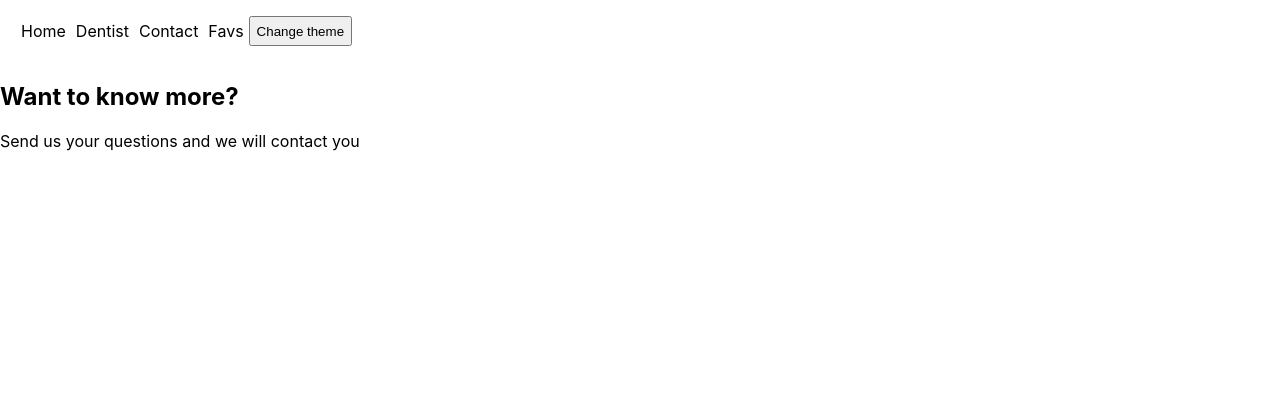
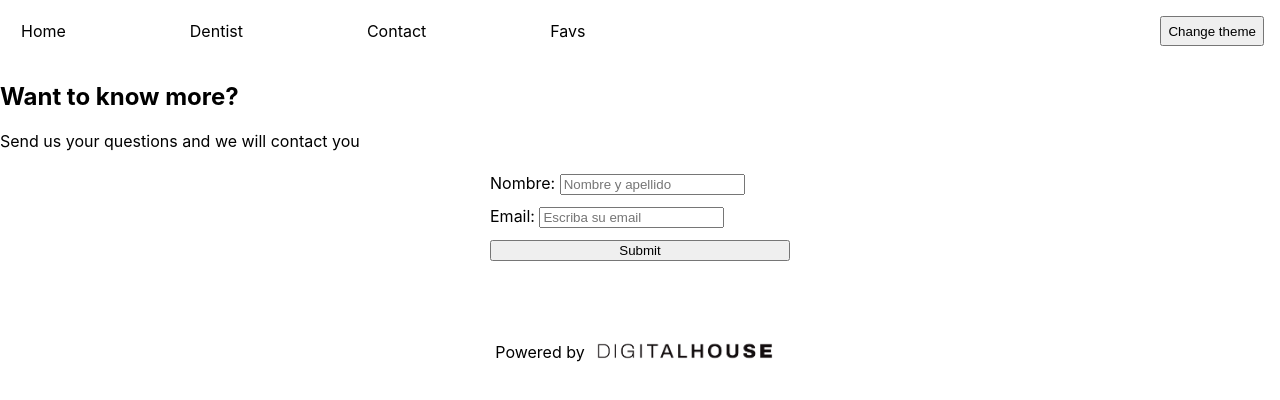
Before and after one commit to eayala199/FinalFrontEnd3_AbrilyEstanislao, a React (Create React App) app: page /contacto in a window 1280 px wide. Shown: the top 400 px of the page. Built offline with nearby package versions, Linux system fonts and the light colour scheme.

Commit message:
se agrego form y footer

```diff
--- a/src/App.jsx
+++ b/src/App.jsx
@@ -5,6 +5,7 @@ import Navbar from './Components/Navbar'
 import Detail from './Routes/Detail'
 import Contact from './Routes/Contact'
 import Favs from './Routes/Favs'
+import Footer from './Components/Footer'
 import { ThemeContext } from './Components/ThemeContextProvider'
 
 function App() {
@@ -19,6 +20,7 @@ function App() {
         <Route path="/contacto" element={<Contact />} />
         <Route path="/favs" element={<Favs />} />
       </Routes>
+      <Footer/>
     </div>
   )
 }
--- a/src/Components/Footer.jsx
+++ b/src/Components/Footer.jsx
@@ -4,7 +4,7 @@ const Footer = () => {
   return (
     <footer>
       <p>Powered by</p>
-      <img src="./img/DH.png" alt='DH-logo' />
+      <img src="./images/DH.png" alt='DH-logo' />
     </footer>
   )
 }
--- a/src/Components/Form.jsx
+++ b/src/Components/Form.jsx
@@ -1,14 +1,53 @@
-import React from "react"
+import React from "react";
+import { useState } from "react";
+
 
 const Form = () => {
+  const [nombre,setNombre] = useState("");
+  const [email,setEmail] = useState("");
   //Aqui deberan implementar el form completo con sus validaciones
+  const handlerEnviar = (event) => {
+    event.preventDefault();
+
+    if (nombre.trim().length < 5 || email.length < 6 || !validateEmail(email)) {
+      alert("Por favor verifique su información nuevamente");
+    } else {
+      alert(`Gracias ${nombre}, te contactaremos cuando antes vía mail`);
+    }
+  };
+
+  const validateEmail = (email) => {
+    const emailRegex = /^\S+@\S+\.\S+$/;
+    return emailRegex.test(email);
+  };
 
   return (
     <div>
-      <form>
+      <form onSubmit={handlerEnviar}>
+        <div>
+          <label htmlFor="name">Nombre: </label>
+          <input
+            id="name"
+            type="text"
+            placeholder="Nombre y apellido"
+            value={nombre}
+            onChange={(e) => setNombre(e.target.value)}
+          />
+        </div>
+        <div>
+          <label htmlFor="email">Email: </label>
+          <input
+            id="email"
+            type="text"
+            placeholder="Escriba su email"
+            value={email}
+            onChange={(e) => setEmail(e.target.value)}
+          />
+        </div>
+        <input className="boton" type="submit" />
       </form>
     </div>
-  )
-}
+  );
+};
 
-export default Form
+export default Form;
--- a/src/Components/Navbar.jsx
+++ b/src/Components/Navbar.jsx
@@ -14,12 +14,19 @@ const Navbar = () => {
   return (
     <>
       <nav className={`navbar ${theme}`}>
-        <Link to="/home">Home</Link>
-        <Link to="/dentist/:id">Dentist</Link>
-        <Link to="/contacto">Contact</Link>
-        <Link to="/favs">Favs</Link>
+
+          <Link to="/home">Home</Link>
+          <Link to="/dentist/:id">Dentist</Link>
+          <Link to="/contacto">Contact</Link>
+          <Link to="/favs">Favs</Link>
+        <div></div>
+        <div></div>
+        <div></div>
+        <div></div>
+
         <button onClick={handleThemeChange}>Change theme</button>
       </nav>
+
     </>
   )
 }
--- a/src/index.css
+++ b/src/index.css
@@ -25,8 +25,7 @@ h1{
 
 nav{
   display: flex;
-  width: 80vw;
-  justify-content: flex-start;
+  justify-content: space-between;
   padding: 1rem;
 }
 
@@ -47,7 +46,6 @@ footer {
   padding: 2rem;
   position: relative;
   bottom: 0;
-  width: 90%;
   height: 40px;
   margin-top: 2rem;
 }
```
